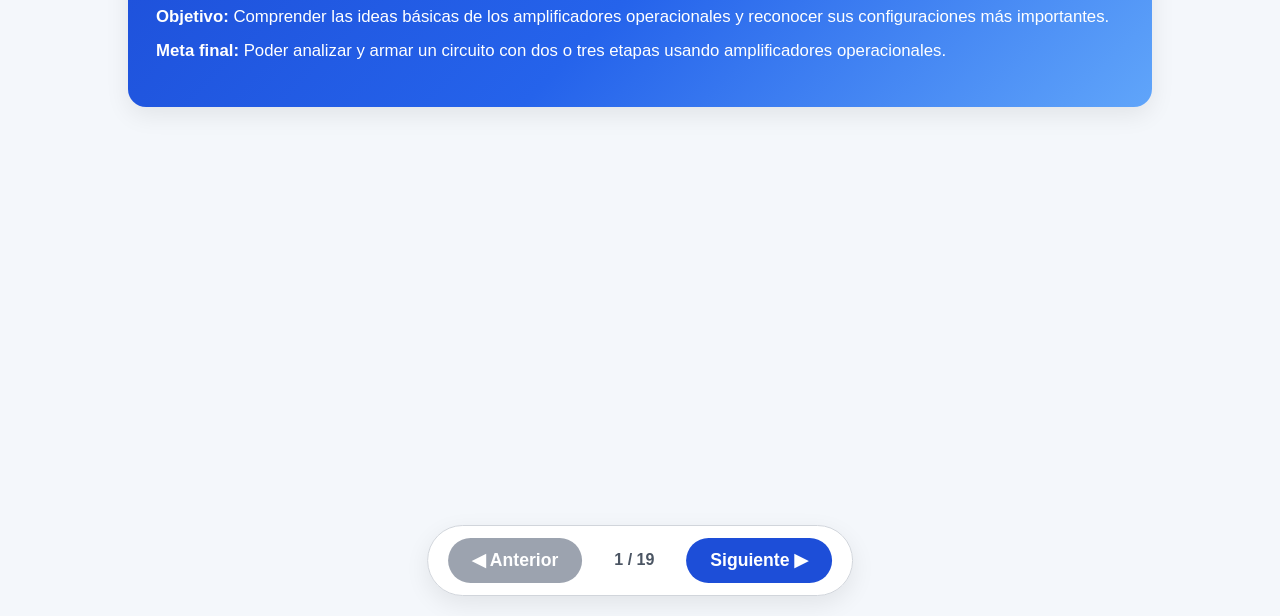
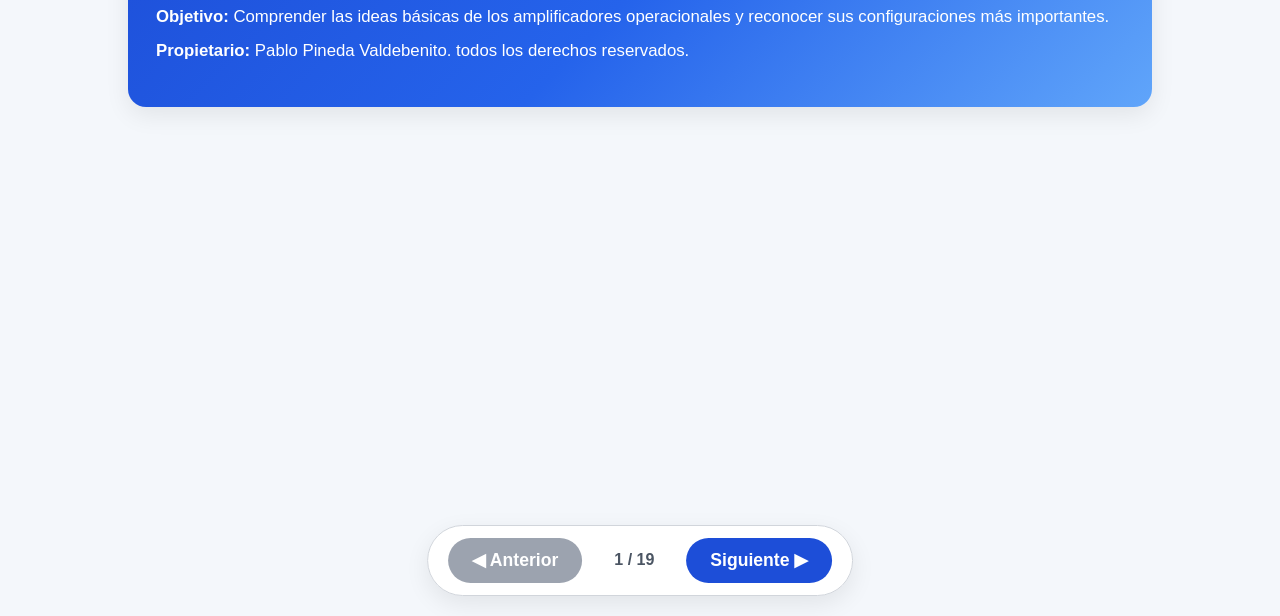
Before and after one commit to ProfePAbloPineda/Amplificador_Operacional_basico, a plain HTML site: page index.html in a window 1280 px wide. Shown: the part 184-800 px from the top of the page. Drawn offline with Linux system fonts and the light colour scheme.

Commit message:
Update index.html

```diff
--- a/index.html
+++ b/index.html
@@ -325,7 +325,7 @@
           <h1>Guía simple: Amplificadores Operacionales</h1>
           <p><strong>Estudiante:</strong> Tomás Cifuentes</p>
           <p><strong>Objetivo:</strong> Comprender las ideas básicas de los amplificadores operacionales y reconocer sus configuraciones más importantes.</p>
-          <p><strong>Meta final:</strong> Poder analizar y armar un circuito con dos o tres etapas usando amplificadores operacionales.</p>
+          <p><strong>Propietario:</strong> Pablo Pineda Valdebenito. todos los derechos reservados.</p>
         </header>
       </div>
     </div>
```
